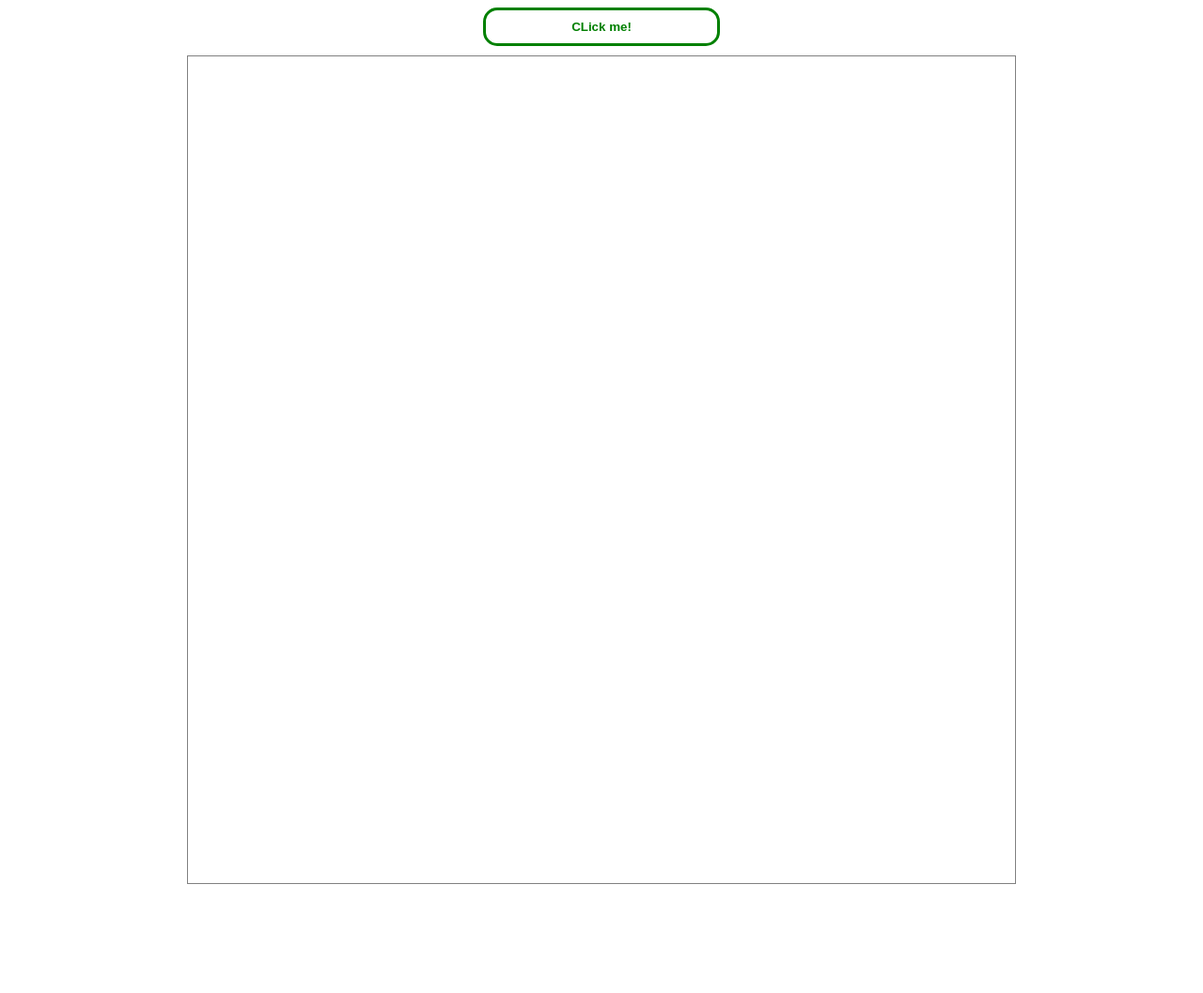
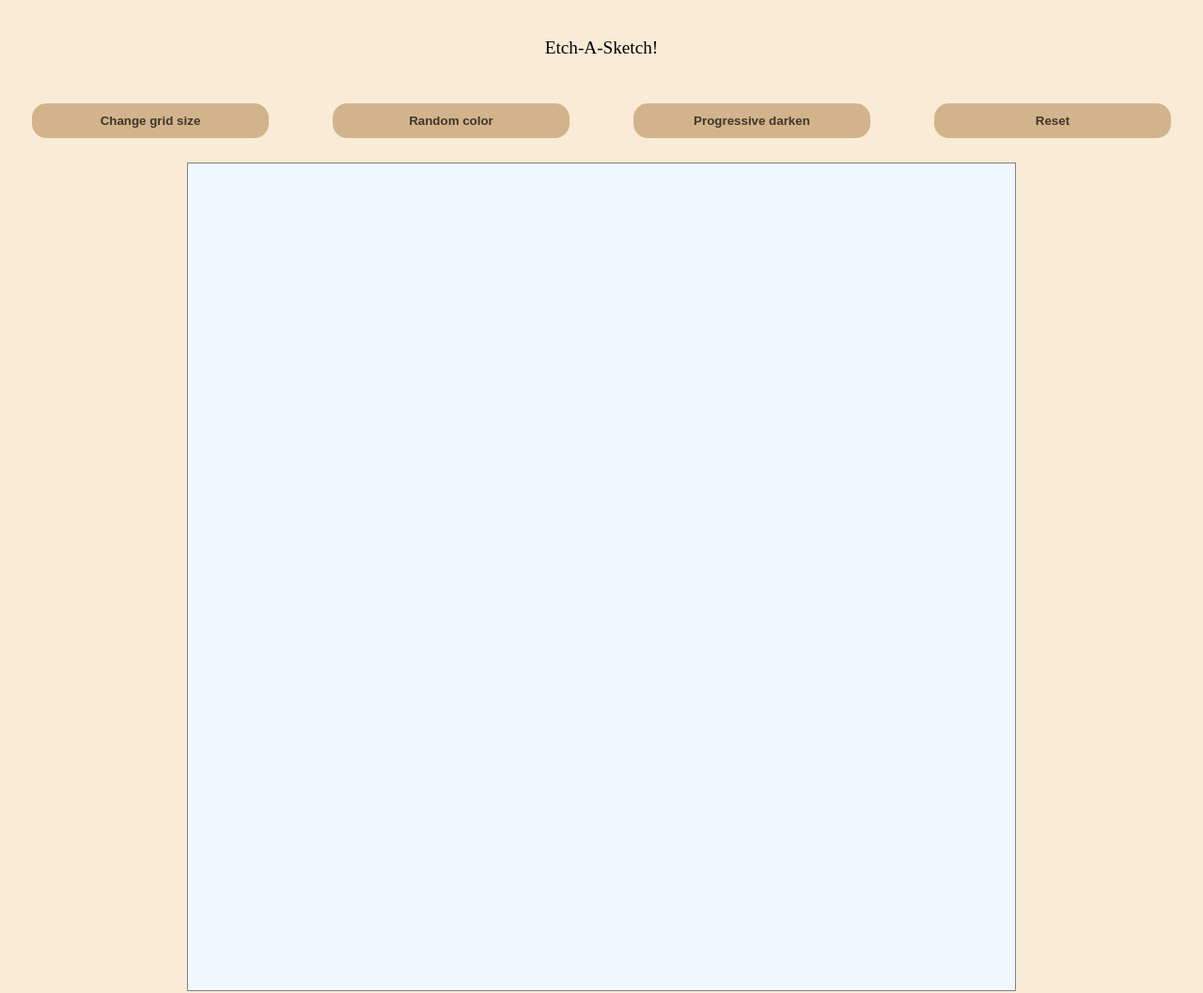
Before and after one commit to laggerboy/etch-a-sketch-ODIN, a plain HTML site: page index.html in a window 1280 px wide. Shown: the whole page at 94% size. Before the commit the page ends 949 px from the top, so only its background shows below. Drawn offline with Linux system fonts and the light colour scheme.

Commit message:
added reset button funcionailty, and changed general styling

```diff
--- a/index.html
+++ b/index.html
@@ -8,7 +8,15 @@
     <script src="script.js" defer></script>
   </head>
   <body>
-    <button id="btn">CLick me!</button>
+    <header>Etch-A-Sketch!</header>
+
+    <div class="buttons-container">
+      <button id="grid-btn">Change grid size</button>
+      <button id="color-btn">Random color</button>
+      <button id="darken-btn">Progressive darken</button>
+      <button id="reset-btn">Reset</button>
+    </div>
+
     <div class="container"></div>
   </body>
 </html>
--- a/script.js
+++ b/script.js
@@ -1,8 +1,11 @@
 let gridSize = 16;
-
+let opacity = 0.02;
 // create div to fill the grid
 let div = document.createElement("div");
-const btn = document.querySelector("#btn");
+const gridBtn = document.querySelector("#grid-btn");
+const resetBtn = document.querySelector("#reset-btn");
+const colorBtn = document.querySelector("#color-btn");
+const darkenBtn = document.querySelector("#darken-btn");
 
 const container = document.querySelector(".container");
 
@@ -15,11 +18,13 @@ for (let i = 0; i < gridSize * gridSize; i++) {
 container.addEventListener("mouseover", function () {
   // prevent event from firing on parent div
   if (event.target !== event.currentTarget) {
-    event.target.style.backgroundColor = ` rgb( ${rgb()}, ${rgb()}, ${rgb()})`;
+    event.target.style.backgroundColor = ` black`;
+    // event.target.style.opacity = opacity;
+    // opacity += 0.02;
   }
 });
 
-btn.addEventListener("click", function () {
+gridBtn.addEventListener("click", function () {
   gridSize = prompt("please enter the number of rows/columns");
   if (gridSize < 101) {
     container.replaceChildren();
@@ -34,6 +39,13 @@ btn.addEventListener("click", function () {
   }
 });
 
+resetBtn.addEventListener("click", function () {
+  Array.from(container.children).forEach((child) => {
+    child.style.backgroundColor = "aliceblue";
+  });
+});
+
 function rgb() {
   return Math.floor(Math.random() * 256);
 }
+// rgb( ${rgb()}, ${rgb()}, ${rgb()})
--- a/styles.css
+++ b/styles.css
@@ -6,21 +6,38 @@ html {
 
 body {
   text-align: center;
+  background-color: antiquewhite;
+}
+header {
+  padding: 2rem 0 1rem 0;
+  font-size: larger;
 }
 
-#btn {
+.buttons-container {
+  display: flex;
+  justify-content: center;
+  gap: 1rem;
+  padding: 2rem 0 1rem 0;
+}
+
+button {
   margin: auto;
-  background-color: white;
-  border: 3px solid green;
+  background-color: tan;
+  border: 1px solid tan;
   border-radius: 15px;
   padding: 10px 20px 10px 20px;
-  color: green;
+  color: rgba(0, 0, 0, 0.7);
   font-weight: 900;
   width: 20%;
   margin-bottom: 10px;
 }
 
+button:hover {
+  border-color: black;
+}
+
 .container {
+  background-color: aliceblue;
   display: flex;
   flex-wrap: wrap;
   width: 880px;
@@ -35,7 +52,3 @@ body {
   display: flex;
   flex: 0 0 1;
 }
-
-.hover {
-  background-color: bisque;
-}
```
